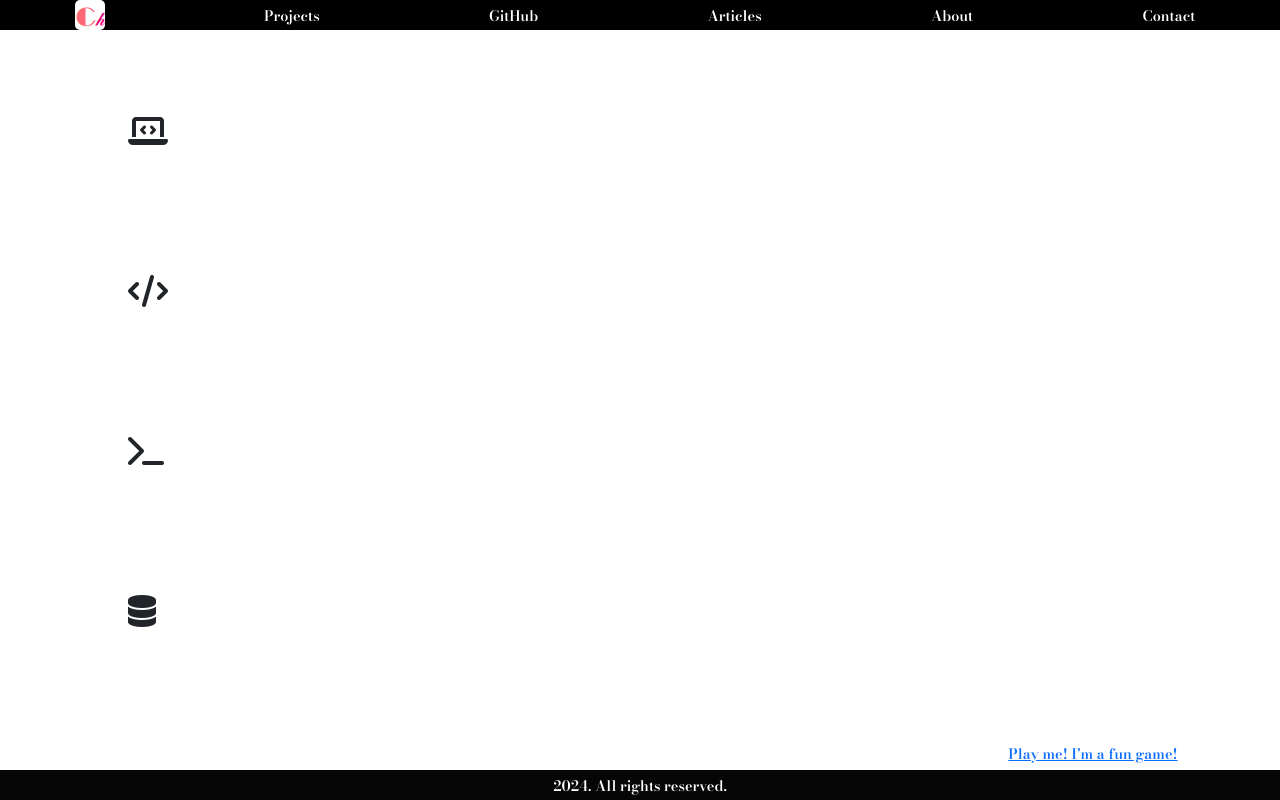
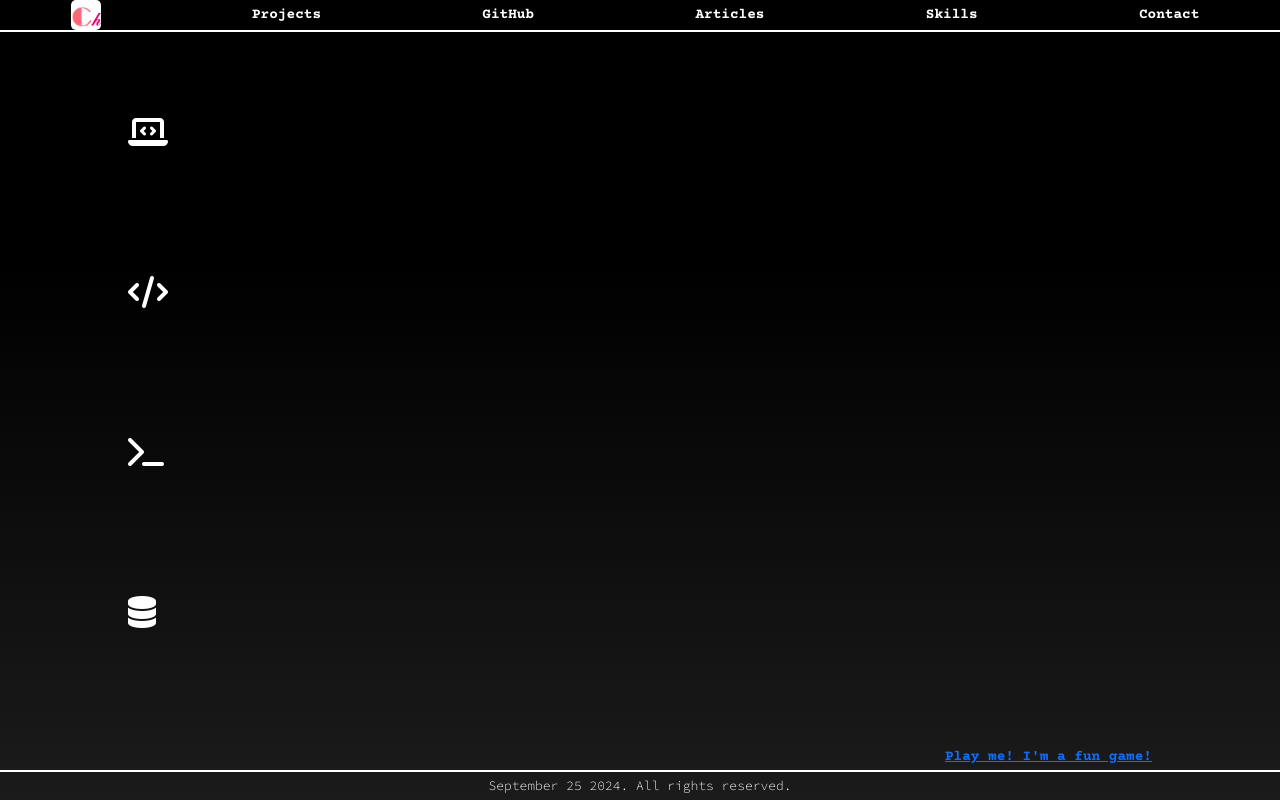
Before and after one commit to MissBellum/personal, a Django app: page /about/ in a window 1280 px wide. Run offline with Django 5.2, Linux system fonts and the light colour scheme; some libraries are stand-ins or nearby versions.

Commit message:
Completed site styling
Good day

```diff
--- a/personal/settings.py
+++ b/personal/settings.py
@@ -68,6 +68,7 @@
                 'django.template.context_processors.request',
                 'django.contrib.auth.context_processors.auth',
                 'django.contrib.messages.context_processors.messages',
+                'portfolio.context_processors.current_date',
             ],
         },
     },
--- /dev/null
+++ b/portfolio/context_processors.py
@@ -0,0 +1,7 @@
+from datetime import datetime
+
+
+def current_date(request):
+    return {
+        'current_date': datetime.now().strftime('%B %d %Y')
+    }
--- a/portfolio/static/css/styles.css
+++ b/portfolio/static/css/styles.css
@@ -1,25 +1,57 @@
+* {
+    color: #ffffff;
+}
+
 body {
     box-sizing: border-box;
-    /* padding-top: 5px; */
-    /* border: 10px solid rgb(255, 255, 255); */
     height: 100vh;
-    font: normal normal 300 16px/1.5 "EB Garamond", sans-serif;
-    /* padding: 50px; */
-    /* background-size: 400% 400%; */
-    /* animation: gradientAnimation 10s ease backwards; */
-    background-color: #000000;
-    color: rgb(255, 255, 255);
-    /* text-align: center;
-    display: flex;
-    justify-content: center;
-    align-items: center; */
+    font: normal normal 300 16px/1.5 "Courier Prime", sans-serif;
+    background: linear-gradient(to bottom, #000000, #000000,#111111, #222222);
+    background-color: rgba(0, 0, 0, 0.5); /* Black overlay with 50% opacity */
+    overflow: hidden;
 }
 
+section {
+    justify-content: space-around;
+    width: 70%;
+    flex-direction: row;
+    position: absolute;
+    top: 11%;
+    left: 10%;
+    font: normal normal 300 16px/1.5 "Source Code Pro", sans-serif;
+}
+
+section > div {
+    width: 50vw;
+    height: 20vh;
+}
+
+a, h1, h5, footer {
+    font: normal normal 600 0.9em "Courier Prime", sans-serif;
+}
+
+h5 {
+    margin : 3.5em;
+    text-decoration: underline;
+    justify-items: left;
+
+}
+
+footer {
+    position: absolute;
+    bottom: 0;
+    left: 0;
+    right: 0;
+    height: 30px;
+    text-align: center;
+    padding: 5px;
+    border-top: 2px solid #ffffff;
+}
+
+/* Nav bar */
 .nav-bar {
-    /* display: inline; */
-    background-color: #000000;
-    max-width: 100vw; /* Container max width */
-    /* padding: 5px; Padding for navbar */
+    border-bottom: 2px solid #ffffff;
+    max-width: 100vw;
 }
 
 .nav-brand {
@@ -30,58 +62,126 @@
     display: flex;
     justify-content: space-around;
     height: 30px;
-    max-width: 100vw; /* Container max width */
-    margin: 0 auto; /* Center the container */
-    /* padding: 0 5px; Padding for the container */
+    max-width: 100vw;
+    margin: 0 auto;
 }
 
-section > div {
-    /* justify-items: center; */
-    width: 50vw;
-    height: 20vh;
-    /* margin: 30px; */
-}
-
-/* i {
-    display: inline-block;
-    margin: 15px;
-    transition: ;
-} */
-
-.stack-div {
-    /* flex-direction: row; */
-    display: inline-flex;
-    width: 50%;
-    /* margin-left: 3em; */
+.navbar-item:hover {
+    background-color: #fbbdc3;
+    border-radius: 5px;
+    color: #000;
 }
 
 a.navbar-item {
-    /* margin-left: 40px; Space between items */
     color: rgb(255, 255, 255);
-    text-decoration: none; /* Remove underline */
-    padding: 5px 10px; /* Padding around links */
-    transition: color 0.5s; /* Smooth background change */
-}
-
-.navbar-item:hover {
-    background-color: #fbbdc3; /* Darker green on hover */
-    border-radius: 5px; /* Rounded corners */
-    color: #000;
-}
-
-i:hover {
-    color: #fbbdc3;
+    text-decoration: none;
+    padding: 7px 10px;
     transition: color 0.5s;
 }
 
-a, h1, h5, footer {
-    color: #000;
-    font: normal normal 600 0.9em "Bodoni Moda", sans-serif;
+/* Home page */
+.welcome {
+    font-size: 2.55rem;
 }
 
+#intro {
+    width: 25em;
+    word-spacing: 0.5em;
+    text-align: justify;
+    font: normal normal 400 1em "Source Code Pro", sans-serif;
+}
+
+.page-content {
+    position: absolute;
+    left: 10%;
+    top: 15%;
+}
+
+/* Date */
+.date-font {
+    font-size: 0.5em;
+}
+
+/* Fancy stuff */
+i:hover {
+    color: #fbbdc3;
+}
+
+.entertainment {
+    position: absolute;
+    bottom: 35px;
+    right: 10%;
+    text-decoration: underline;
+}
+
+.portal {
+    width: 20%;
+    height: 8%;
+    background-color: rgba(39, 248, 2, 0.989);
+    border-radius: 100%;
+    box-shadow: 0 0 20px rgba(57, 255, 20, 1), 0 0 40px rgba(57, 255, 20, 0.7);
+    position: absolute;
+    right: 10%;
+    bottom: 25%;
+    overflow: hidden;
+}
+
+.overlay {
+    position: absolute;
+    top: 0;
+    left: 0;
+    width: 100%;
+    height: 100%;
+    background-color: rgba(0, 0, 0, 0.2);
+    z-index: 1;
+}
+
+/* Project page */
+.projects {
+    width: 95vw;
+    flex-direction: row-reverse;
+    display: flex;
+    margin: 1em 2em;
+}
+
+.project-div {
+    width: 27%;
+    margin: 1.5em;
+}
+
+.project-img {
+    width: 9em;
+    height: 8em;
+    border-radius: 10px;
+}
+
+/* Lists */
+li, p {
+    font: normal normal 300 0.9em "Source Code Pro", sans-serif;
+    list-style: square;
+}
+
+.stack-div {
+    display: inline-flex;
+    width: 50%;
+}
+
+ul.backend {
+    margin-left: 15px;
+}
+ul.database {
+    margin-left: 13px;
+}
+
+/* Animations */
 .fade-text {
-    opacity: 0; /* Start hidden */
-    animation: fadeIn 2s forwards; /* 2 seconds duration */
+    opacity: 0;
+    animation: fadeIn 2s forwards;
+}
+
+.moving-div {
+    position: relative;
+    animation: slideIn 1s forwards;
 }
 
 @keyframes fadeIn {
@@ -93,126 +193,27 @@
     }
 }
 
-.welcome {
-    font-size: 2.55rem;
-    /* color: #52f858; Neon cyan for contrast */
-    /* text-shadow: 0 0 5px rgb(248, 250, 248),
-                 0 0 10px rgba(231, 232, 231, 0.789),
-                 0 0 15px rgba(181, 180, 180, 0.508),
-                 0 0 20px rgba(168, 167, 167, 0.698); */
-}
-
-.entertainment {
-    position: absolute;
-    bottom: 35px;
-    right: 8%;
-    text-decoration: underline;
-}
-
-section {
-    justify-content: space-around;
-    /* text-align: center; */
-    /* display: flex; */
-    /* width: 80%vh; */
-    /* position: relative; */
-    /* padding: 10px; */
-    flex-direction: row;
-    /* padding: 10px 20px; */
-    position: absolute;
-    top: 15%;
-    left: 10%;
-    /* margin: 0px 10px; */
-    /* align-items: left; */
-    font: normal normal 300 16px/1.5 "EB Garamond", sans-serif;
-}
-
-h5 {
-    /* align-items: stretch; */
-    margin : 3.5em;
-    /* padding-left: 0.5em; */
-    display: inline-flex;
-    text-decoration: underline;
-
-}
-ul.backend {
-    margin-left: 10.8px;
-}
-ul.database {
-    margin-left: 15px;
-}
-
-.date-font {
-    font-size: 0.7em;
-}
-
-#intro {
-    /* display: inline-block; */
-    width: 18em;
-    margin: 14px;
-    word-spacing: 0.5em;
-    text-align: justify;
-    font: normal normal 400 1em "EB Garamond", sans-serif;
-    /* border: 5px solid rgb(11, 0, 0); */
-}
-
-.page-content {
-    position: absolute;
-    left: 10%;
-    top: 15%;
-    /* padding: 20px; */
-}
-
-li, p {
-    font: normal normal 300 1em "EB Garamond", sans-serif;
-    /* display: inline-flex; */
-    /* list-style: none; */
-    /* text-align: left; */
-    /* margin: 0; Remove default margin */
-    /* padding: 0 5px; Remove default padding */
-}
-.projects {
-    /* position: static; */
-    width: 95vw;
-    flex-direction: row-reverse;
-    display: flex;
-    margin: 25px 25px;
-    justify-content: center;
-}
-
-.project-div {
-    width: 30%;
-    margin: 1.5em;
-}
-
-.project-img {
-    width: 8em;
-    height: 8em;
-    border-radius: 10px;
-}
-
-footer {
-    position: absolute;
-    bottom: 0;
-    left: 0;
-    right: 0;
-    height: 30px; /* Set footer height */
-    background-color: #000000f9;
-    color: rgb(255, 255, 255);
-    text-align: center;
-    padding: 5px;
+@keyframes slideIn {
+    from {
+        transform: translateX(-100%);
+        opacity: 0;
+    }
+    to {
+        transform: translateX(0);
+        opacity: 1;
+    }
 }
 
 /* Fonts */
-.eb-garamond {
-    font-family: "EB Garamond", serif;
+.courier-prime-bold {
+    font-family: "Courier Prime", monospace;
+    font-weight: 700;
+    font-style: normal;
+}
+
+.source-code-pro {
+    font-family: "Source Code Pro", monospace;
     font-optical-sizing: auto;
     font-weight: 400;
     font-style: normal;
 }
-
-.bodoni-moda {
-    font-family: "Bodoni Moda", serif;
-    font-optical-sizing: auto;
-    font-weight: 700;
-    font-style: normal;
-}
--- a/portfolio/templates/about.html
+++ b/portfolio/templates/about.html
@@ -5,7 +5,7 @@
 {% endblock %}
 
 {% block content %}
-<section>
+<section class="moving-div">
     <div>
         <i id="Language" class="fa-solid fa-laptop-code fa-2xl"></i>
         <div class="stack-div fade-text">
--- a/portfolio/templates/index.html
+++ b/portfolio/templates/index.html
@@ -12,10 +12,11 @@
     <link href="https://cdn.jsdelivr.net/npm/bootstrap@5.3.3/dist/css/bootstrap.min.css" rel="stylesheet" integrity="sha384-QWTKZyjpPEjISv5WaRU9OFeRpok6YctnYmDr5pNlyT2bRjXh0JMhjY6hW+ALEwIH" crossorigin="anonymous">
     <link rel="preconnect" href="https://fonts.googleapis.com">
     <link rel="preconnect" href="https://fonts.gstatic.com" crossorigin>
-    <link href="https://fonts.googleapis.com/css2?family=Bodoni+Moda:ital,opsz,wght@0,6..96,400..900;1,6..96,400..900&family=EB+Garamond:ital,wght@0,400..800;1,400..800&display=swap" rel="stylesheet">
+    <link href="https://fonts.googleapis.com/css2?family=Courier+Prime:ital,wght@0,400;0,700;1,400;1,700&family=Source+Code+Pro:ital,wght@0,200..900;1,200..900&display=swap" rel="stylesheet">
     <script src="https://kit.fontawesome.com/895b8520ea.js" crossorigin="anonymous"></script>
     <script type="module" src="{% static 'js/main.js' %}"></script>
 </head>
+<div class="overlay">
     <body>
         <header>
             <nav class="nav-bar">
@@ -28,7 +29,7 @@
                     <a class="navbar-item" href="{% url 'projects' %}" title="Projects">Projects</a>
                     <a class="navbar-item" href="https://github.com/MissBellum" title="Github">GitHub</a>
                     <a class="navbar-item" href="#">Articles</a>
-                <a class="navbar-item" href="{% url 'about' %}">About</a>
+                    <a class="navbar-item" href="{% url 'about' %}">Skills</a>
                     <a class="navbar-item" href="mailto:chrise.nwachukwu@gmail.com?subject=Website%20Feedback:%20">Contact</a>
                 <!-- </aside> -->
                 </div>
@@ -38,19 +39,21 @@
     {% block content %}
         <main>
             <div class="page-content fade-text">
-            <h1 class="welcome">Welcome, fellow <span><code>earthlings</code>.</span></h1>
+                <h1 class="welcome">Welcome, <span><code>earthlings</code>.</span></h1>
                 <div id="intro">
                     <p>I'm <span class="name-bg">Chrise.</span>
                         I’m currently exploring opportunities in the tech industry.
                         I’d appreciate any feedback or thoughts you have. Thanks!</p>
                 </div>
             </div>
+            <div class="portal"></div>
         </main>
     {% endblock %}
         <a class="entertainment" href="{% url 'ball-eater' %}">Play me! I'm a fun game!</a>
         <footer class="coffee">
-        2024. All rights reserved.
+            <p>{{ current_date }}. All rights reserved.</p>
         </footer>
         <script src="https://cdn.jsdelivr.net/npm/bootstrap@5.3.3/dist/js/bootstrap.bundle.min.js" integrity="sha384-YvpcrYf0tY3lHB60NNkmXc5s9fDVZLESaAA55NDzOxhy9GkcIdslK1eN7N6jIeHz" crossorigin="anonymous"></script>
     </body>
+</div>
 </html>
--- a/portfolio/templates/projects.html
+++ b/portfolio/templates/projects.html
@@ -7,10 +7,10 @@
 {% block content %}
     <div class="projects">
         {% for project in projects %}
-            <div class="project-div">
+            <div class="project-div moving-div">
                 <h5>{{ project.title }}</h5>
                 <p>{{ project.description }}</p>
-                <p>Tech: {{ project.technology }}&nbsp;&nbsp;&nbsp;<a class="source" href="{{ project.source }}" title="source code">Source Code</a></p>
+                <p>Tech: {{ project.technology }}&nbsp;&nbsp;<a class="source" href="{{ project.source }}" title="source code">Source Code</a></p>
                 <!-- Make images circular -->
                  <div>
                     <img class="project-img" src="{{ project.image.url }}" alt="{{ project.title }}">
--- a/portfolio/views.py
+++ b/portfolio/views.py
@@ -1,5 +1,3 @@
-from django.shortcuts import render
-
 # Create your views here.
 # portfolio/views.py
 
```
Lines whose indentation alone changed are shown as unchanged.
